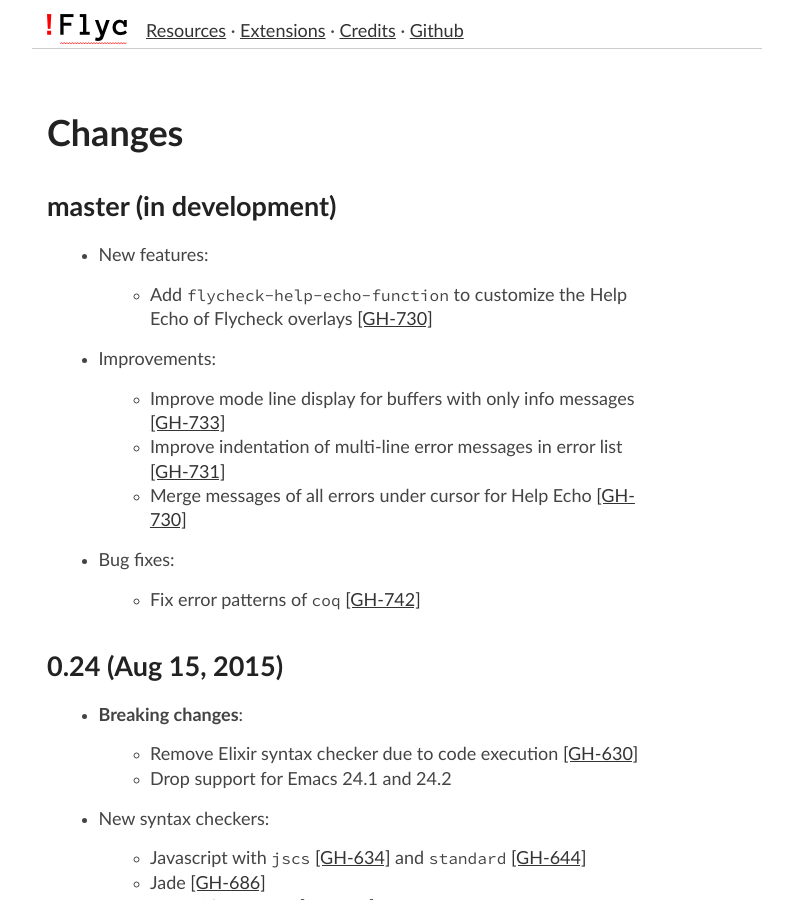
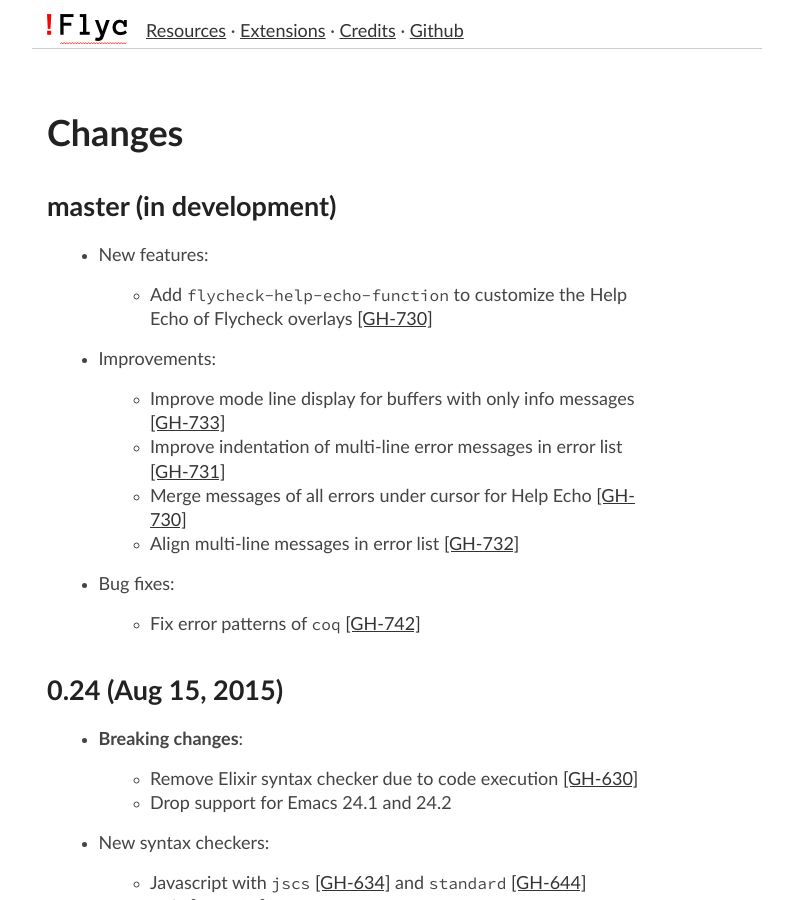
Before and after one commit to cmarqu/flycheck.github.io, a Jekyll site: the page built from changes.md, in a window 1280 px wide and 900 px high. Shown: the whole window, without its empty margins (243-1036 px from the left). Built offline with Jekyll 4.4.1, drawn with Linux system fonts in a browser that asks for light colours.

Commit message:
Update manual from flycheck/flycheck@14ea12c

```diff
--- a/_includes/changes.md
+++ b/_includes/changes.md
@@ -11,6 +11,7 @@
   - Improve mode line display for buffers with only info messages [[GH-733]](https://github.com/flycheck/flycheck/issues/733)
   - Improve indentation of multi-line error messages in error list [[GH-731]](https://github.com/flycheck/flycheck/issues/731)
   - Merge messages of all errors under cursor for Help Echo [[GH-730]](https://github.com/flycheck/flycheck/issues/730)
+  - Align multi-line messages in error list [[GH-732]](https://github.com/flycheck/flycheck/issues/732)
 
 - Bug fixes:
 
```
